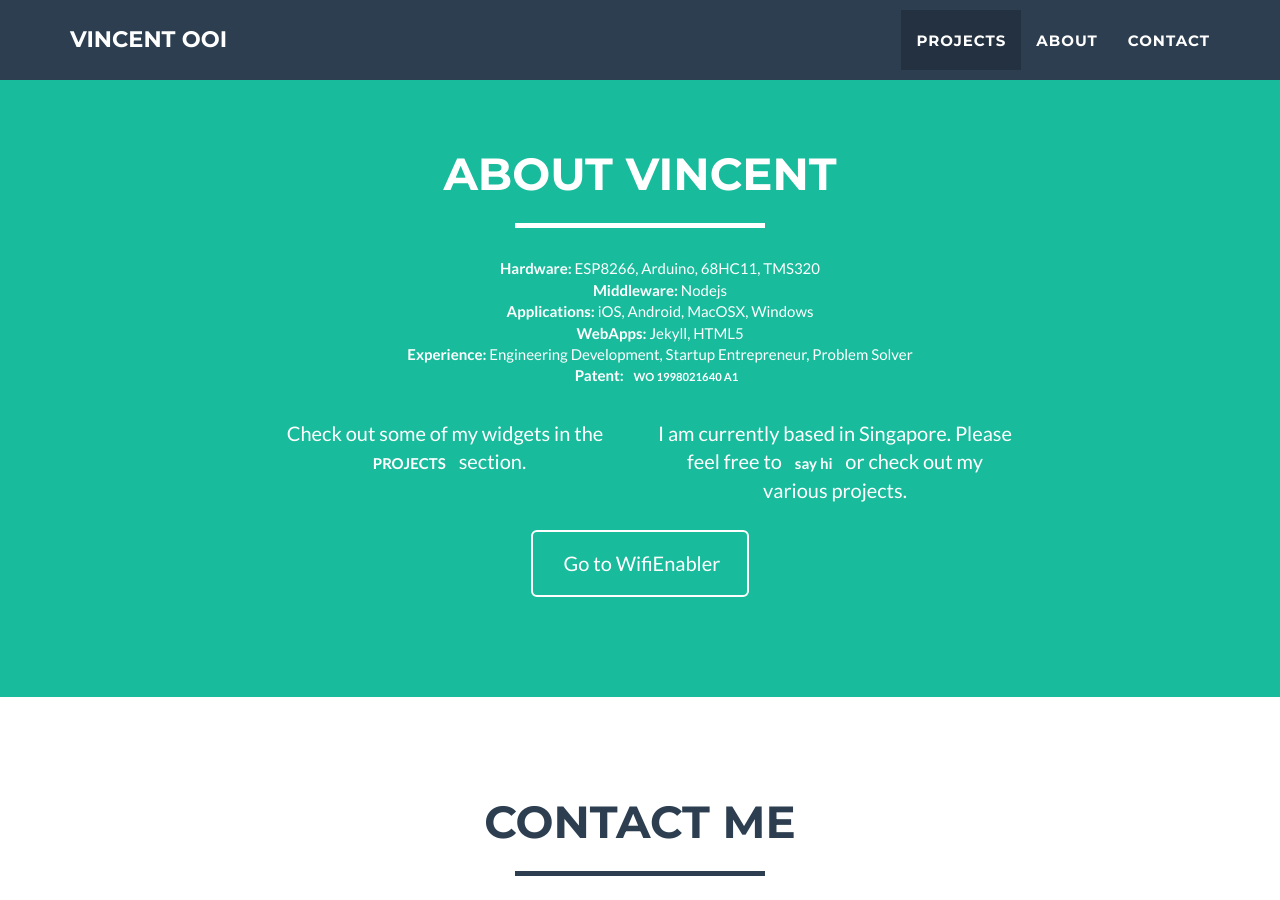
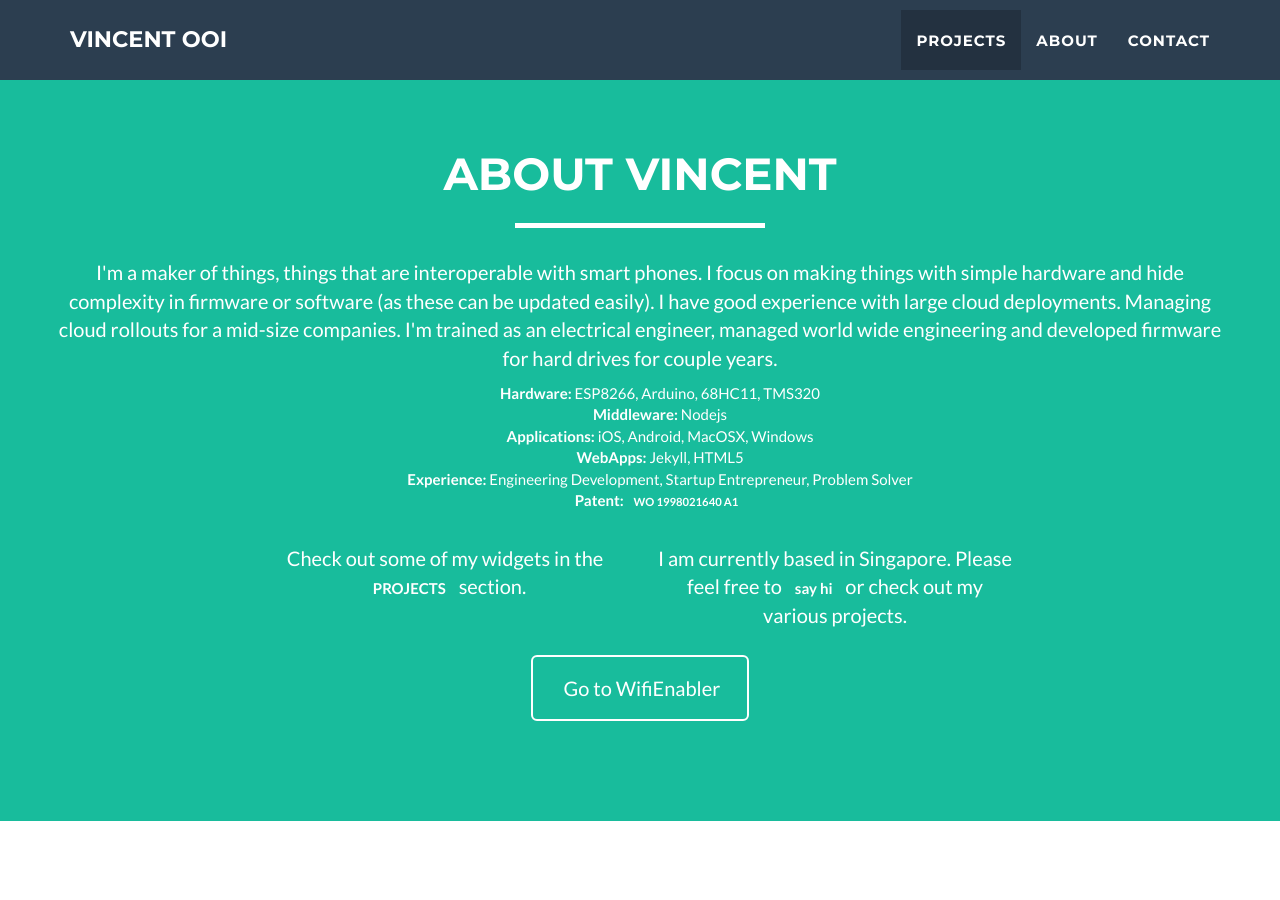
Before and after one commit to ooivincent/ooivincent.github.io, a Jekyll site: the page built from index.html, in a window 1280 px wide and 900 px high, scrolled down 1540 px. Built offline with Jekyll 4.4.1, drawn with Linux system fonts in a browser that asks for light colours; comment, search, counter and statistics services are not loaded.

Commit message:
Update about.html

```diff
--- a/_includes/about.html
+++ b/_includes/about.html
@@ -8,6 +8,7 @@
                 </div>
             </div>
             <div class="row" align="center">
+                <p>I'm a maker of things, things that are interoperable with smart phones. I focus on making things with simple hardware and hide complexity in firmware or software (as these can be updated easily). I have good experience with large cloud deployments. Managing cloud rollouts for a mid-size companies. I'm trained as an electrical engineer, managed world wide engineering and developed firmware for hard drives for couple years.</p>
                 <ul style="list-style-type:none">
                         <li><b>Hardware:</b> ESP8266, Arduino, 68HC11, TMS320</li>
                         <li><b>Middleware:</b> Nodejs</li>
```
